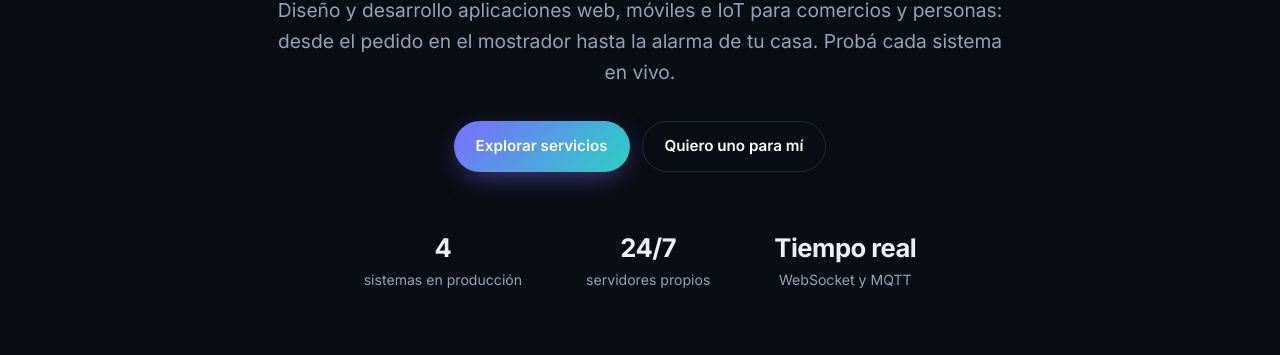
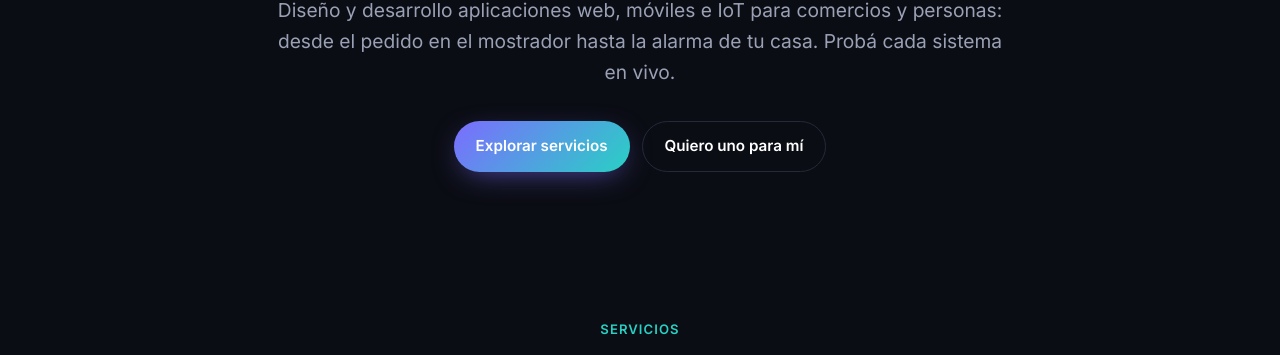
Before and after one commit to jairobandera/kairos, a plain HTML site: page site/index.html in a window 1280 px wide. Shown: the part 442-797 px from the top of the page. Drawn offline with Linux system fonts and the light colour scheme.

Commit message:
Sitio: quitar rol superadministrador de Stockify y datos del inicio
Co-Authored-By: Claude Opus 5.5 <noreply@anthropic.com>
Claude-Session: https://claude.ai/code/session_01YMDU7mnU7fkBUDZLaRHrQZ

```diff
--- a/site/index.html
+++ b/site/index.html
@@ -43,11 +43,6 @@
         <a class="btn" href="#servicios">Explorar servicios</a>
         <a class="btn btn-ghost" href="#contacto">Quiero uno para mí</a>
       </div>
-      <ul class="stats" aria-label="Datos">
-        <li><strong>4</strong><span>sistemas en producción</span></li>
-        <li><strong>24/7</strong><span>servidores propios</span></li>
-        <li><strong>Tiempo real</strong><span>WebSocket y MQTT</span></li>
-      </ul>
     </section>
 
     <section id="servicios" class="container section">
```
Also changed, not shown: site/stockify/index.html (+0 -1 lines).
